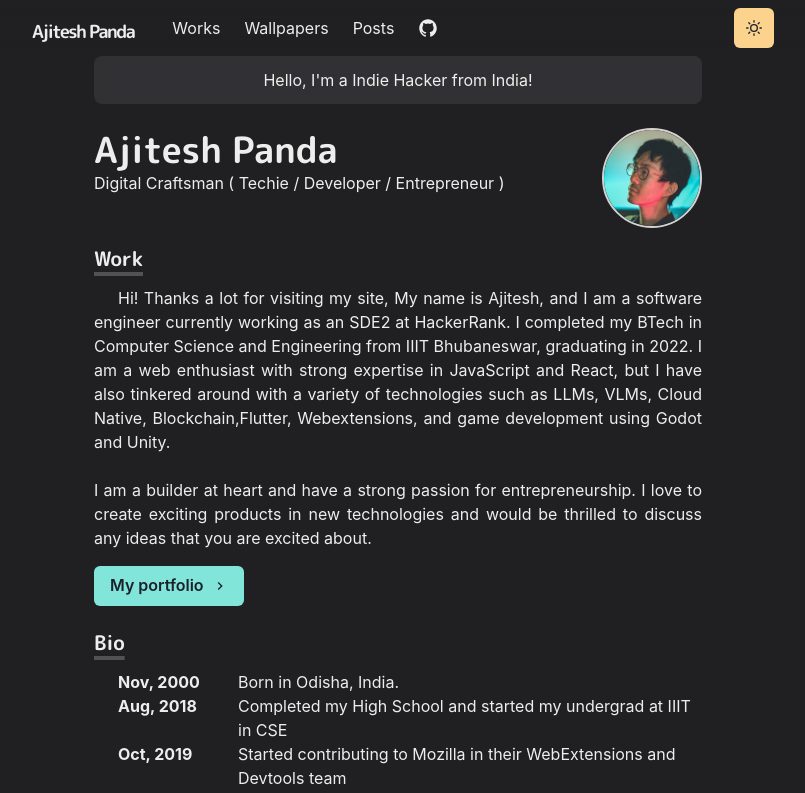
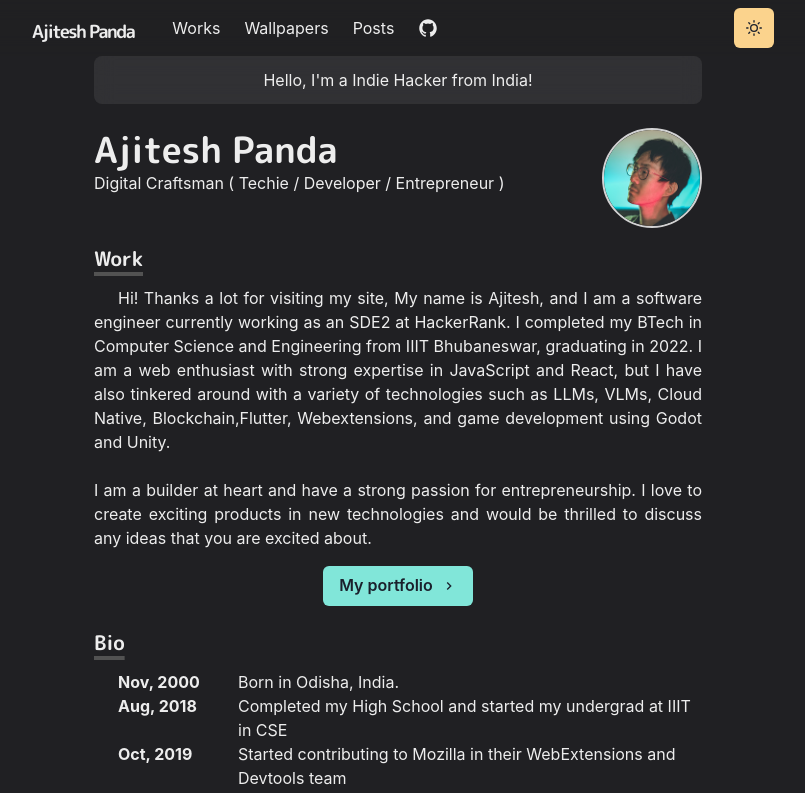
Before and after one commit to ajitesh13/ajitesh13.github.io, a Next.js app: page / in a window 1280 px wide. Shown: the top 793 px of the page, without its empty margins (242-1047 px from the left). Built offline with nearby package versions, Linux system fonts and the light colour scheme.

Commit message:
bug fix in main page

```diff
--- a/pages/index.tsx
+++ b/pages/index.tsx
@@ -87,7 +87,7 @@
           technologies and would be thrilled to discuss any ideas that you are
           excited about.
         </Paragraph>
-        <Box alignItems="center" my={4}>
+        <Box alignItems="center" my={4} display="flex" flexDirection="column">
           <Button
             as={NextLink}
             href="/works"
```
